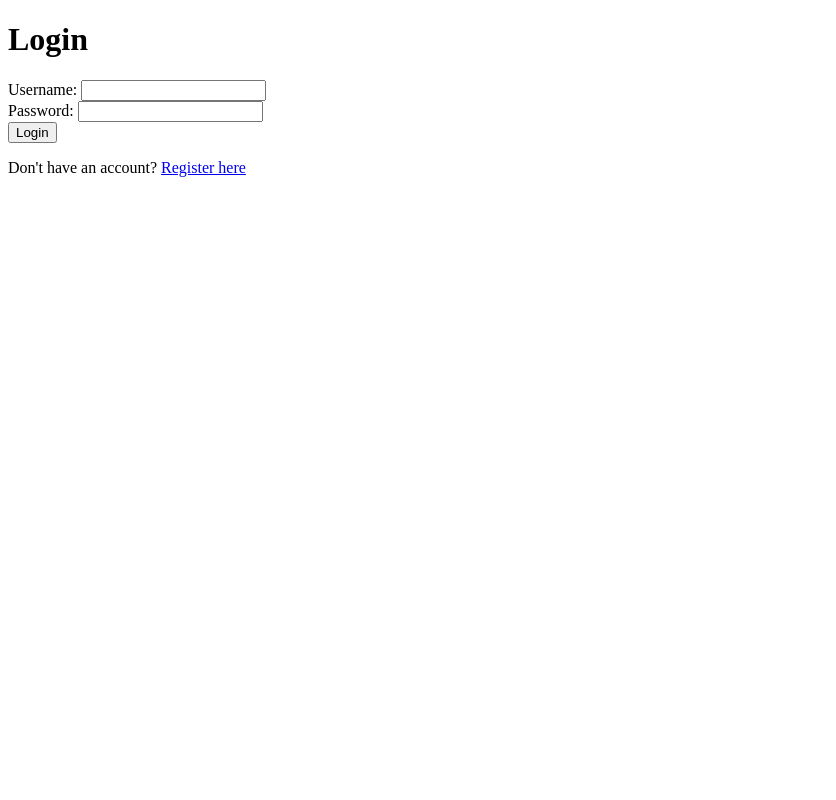
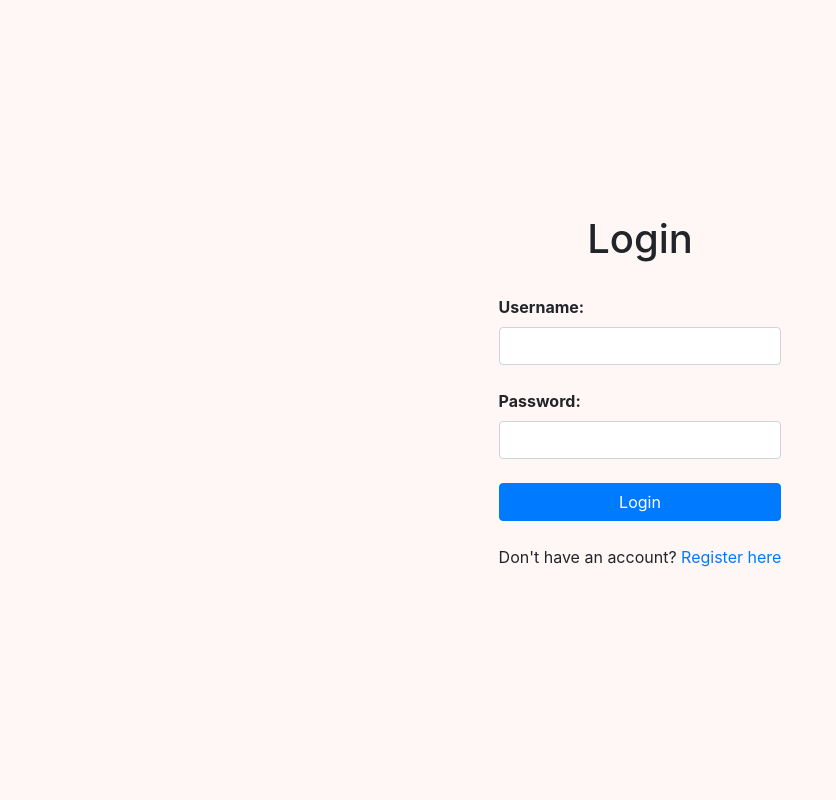
Before and after one commit to seraaaz/Assignment1_IS_Group, a Django app: page /ki/login/ in a window 1280 px wide. Shown: the whole page, without its empty margins (0-836 px from the left). Run offline with Django 4.2, Linux system fonts and the light colour scheme; some libraries are stand-ins or nearby versions.

Commit message:
layout login

```diff
--- a/ki/templates/ki/login.html
+++ b/ki/templates/ki/login.html
@@ -1,22 +1,64 @@
 <!DOCTYPE html>
 <html lang="en">
 <head>
+
+    <link
+  rel="stylesheet"
+  href="https://maxcdn.bootstrapcdn.com/bootstrap/4.5.2/css/bootstrap.min.css"
+/>
+
+<script src="https://maxcdn.bootstrapcdn.com/bootstrap/4.5.2/js/bootstrap.min.js"></script>
+
     <meta charset="UTF-8" />
     <title>Login</title>
 </head>
+<style>
+        .container {
+            display: flex;
+            justify-content: center; /* Pusat secara horizontal */
+            align-items: center; /* Pusat secara vertikal */
+            height: 100vh; /* Tinggi 100% dari viewport height */
+        }
+
+        body{
+    background-color: rgb(255, 246, 246);
+  }
+
+  .form-label{
+     text-align: left;
+  }
+  </style>
+
 <body>
-    <h1>Login</h1>
+    <section class="text-lg-start">
+        <div class="container">
+            <div class="row">
+              <div class="col-md-12 post-content">
+
+                <h1 style="text-align: center;">Login</h1>
+                <br>
 
     <form method="post">
         {% csrf_token %}
-        <label for="username">Username:</label>
-        <input type="text" id="username" name="username" required><br>
 
-        <label for="password">Password:</label>
-        <input type="password" id="password" name="password" required><br>
+        <div class="form-outline mb-8">
+        <label class="form-label" for="username"><strong>Username:</strong></label><br>
+        <input type="text" id="username" name="username" class="form-control" required><br>
+        </div>
 
-        <button type="submit">Login</button>
+        <div class="form-outline mb-8">
+        <label class="form-label"  for="password"><strong>Password:</strong></label> <br>
+        <input type="password" id="password" name="password" class="form-control" required><br>
+        </div>
+
+        <!-- Submit button -->
+        <button type="submit" class="btn btn-primary btn-block mb-4">Login</button>
+
     </form>
     <p>Don't have an account? <a href="{% url 'upload_data' %}">Register here</a></p>
+</div>
+</div>
+</div>
+</section>
 </body>
 </html>
--- a/ki/templates/ki/upload_data.html
+++ b/ki/templates/ki/upload_data.html
@@ -64,7 +64,7 @@
       {{ biometric_data_form.as_p}}
     </div>
 
-  <button type="button" class="btn"><strong>Submit</strong></button>
+  <button type="submit" class="btn"><strong>Submit</strong></button>
 
   </form>
 <br>
```
